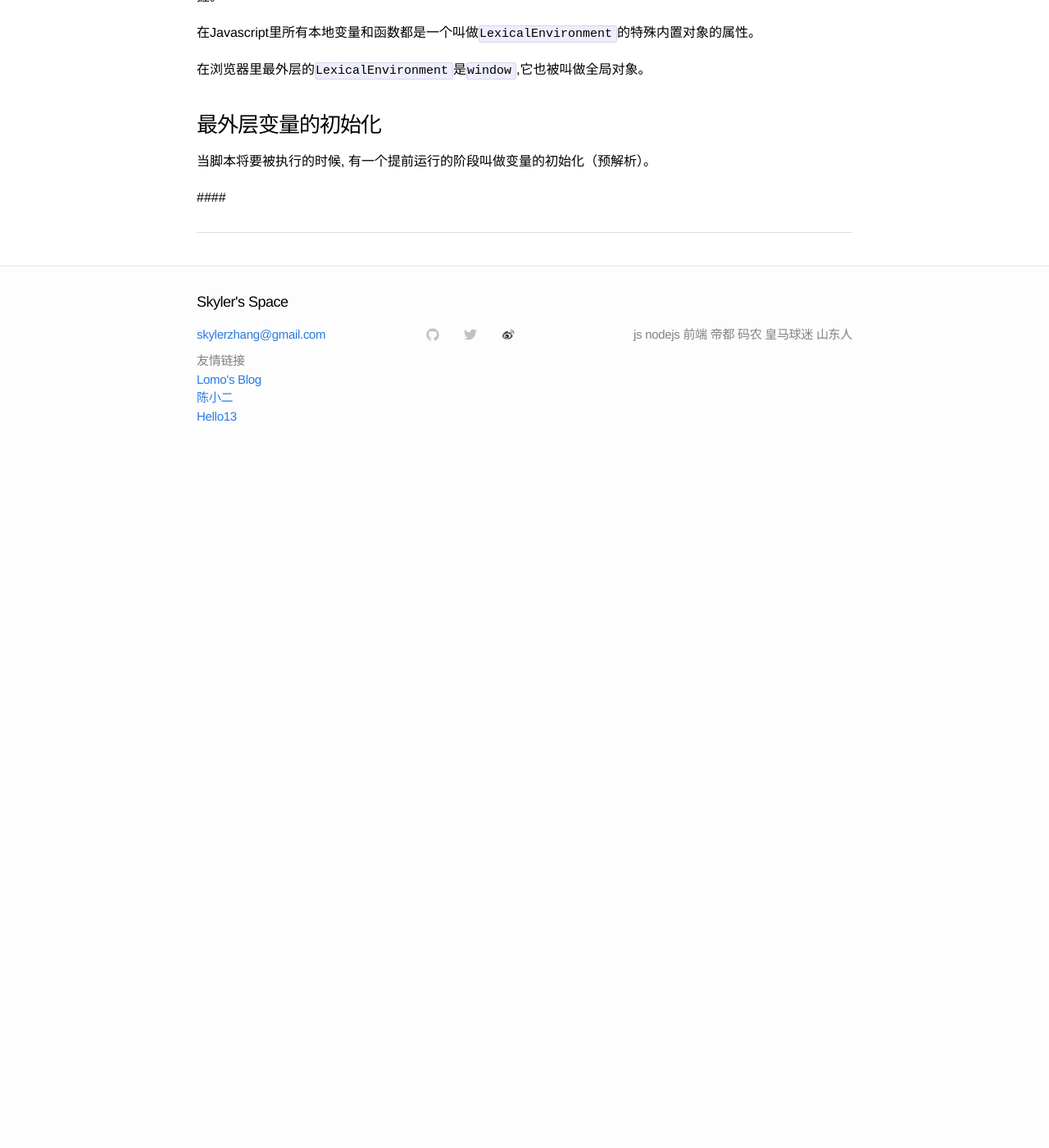
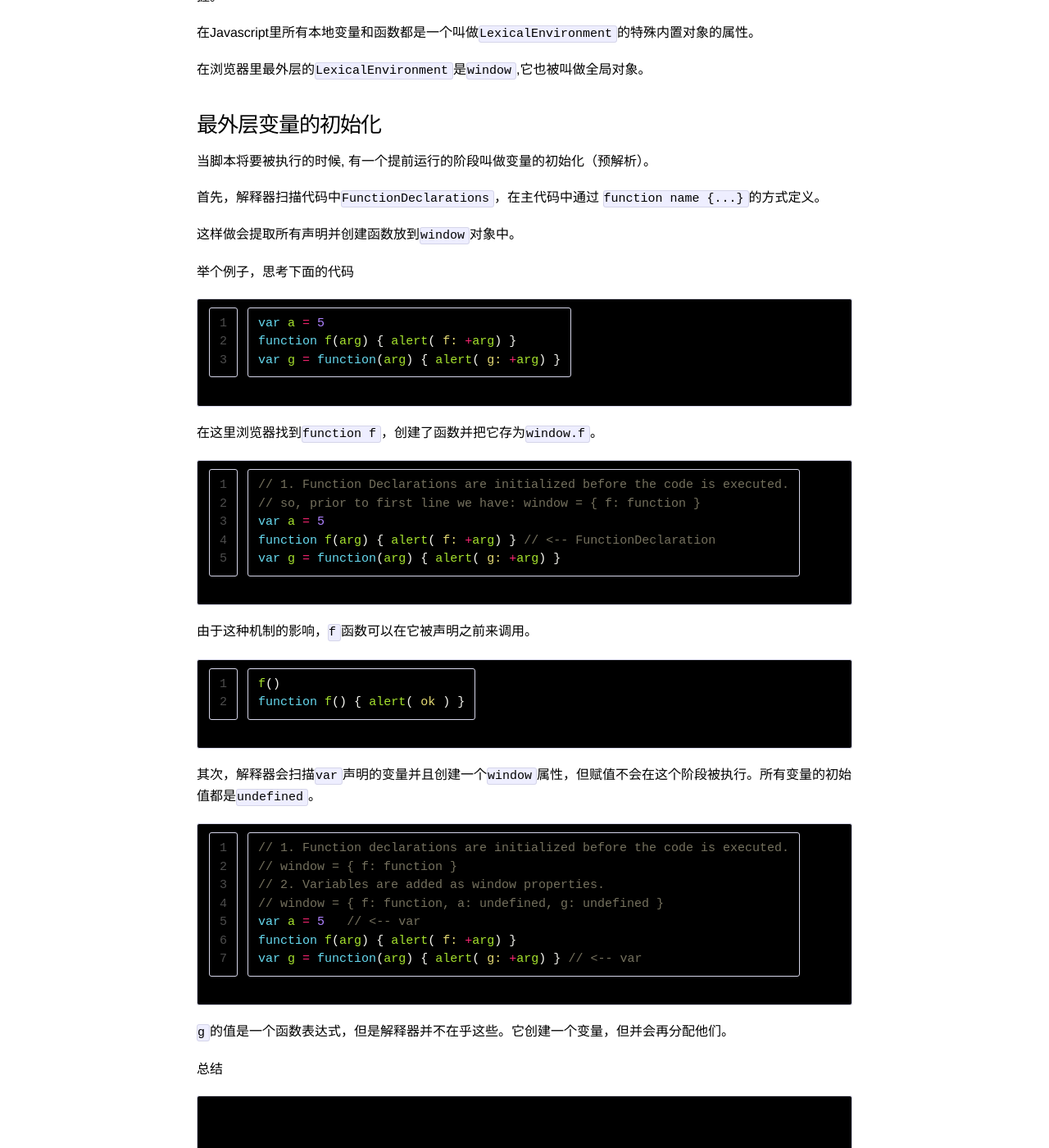
Before and after one commit to skylerzhang/skylerzhang.github.io, a Jekyll site: the page built from _posts/2015-04-01-Initialization_of _functions_and_variables.markdown, in a window 1280 px wide and 1400 px high, scrolled down 270 px. Shown: the whole window at 82% size. Built offline with Jekyll 4.4.1, drawn with Linux system fonts in a browser that asks for light colours; comment, search, counter and statistics services are not loaded; before the commit the page ends 900 px from its top, so only the background shows below that; some of the changed text lies outside the part shown.

Commit message:
update blog

```diff
--- a/_posts/2015-04-01-Initialization_of _functions_and_variables.markdown
+++ b/_posts/2015-04-01-Initialization_of _functions_and_variables.markdown
@@ -18,4 +18,55 @@ Javascript里函数和变量的实现技术和其他语言是完全不同的。
 
 当脚本将要被执行的时候, 有一个提前运行的阶段叫做变量的初始化（预解析）。
 
-####
+首先，解释器扫描代码中`FunctionDeclarations`，在主代码中通过 `function name {...}`的方式定义。
+
+这样做会提取所有声明并创建函数放到`window`对象中。
+
+举个例子，思考下面的代码
+
+{% highlight javascript linenos%}
+var a = 5
+function f(arg) { alert('f:'+arg) }
+var g = function(arg) { alert('g:'+arg) }
+{% endhighlight %}
+
+在这里浏览器找到`function f`，创建了函数并把它存为`window.f`。
+
+{% highlight javascript linenos%}
+// 1. Function Declarations are initialized before the code is executed.
+// so, prior to first line we have: window = { f: function }
+var a = 5
+function f(arg) { alert('f:'+arg) } // <-- FunctionDeclaration
+var g = function(arg) { alert('g:'+arg) }
+{% endhighlight %}
+
+由于这种机制的影响，`f`函数可以在它被声明之前来调用。
+
+{% highlight javascript linenos%}
+f()
+function f() { alert('ok') }
+{% endhighlight %}
+
+其次，解释器会扫描`var`声明的变量并且创建一个`window`属性，但赋值不会在这个阶段被执行。所有变量的初始值都是`undefined`。
+
+{% highlight javascript linenos%}
+// 1. Function declarations are initialized before the code is executed.
+// window = { f: function }
+// 2. Variables are added as window properties.
+// window = { f: function, a: undefined, g: undefined }
+var a = 5   // <-- var
+function f(arg) { alert('f:'+arg) }
+var g = function(arg) { alert('g:'+arg) } // <-- var
+{% endhighlight %}
+
+`g`的值是一个函数表达式，但是解释器并不在乎这些。它创建一个变量，但并会再分配他们。
+
+总结
+
+    1、`FunctionDeclarations`使函数变得随时可用。它允许你在函数声明之前调用它。
+    2、变量的初始值都是`undefined`。
+    3、当执行到他们的时候，真正的的赋值才会发生。
+
+综上，不可能有一个函数和一个变量同名。
+
+第三，代码开始运行，当一个变量或者函数被调用，解释器会从`window`对象里获取他们。
```
